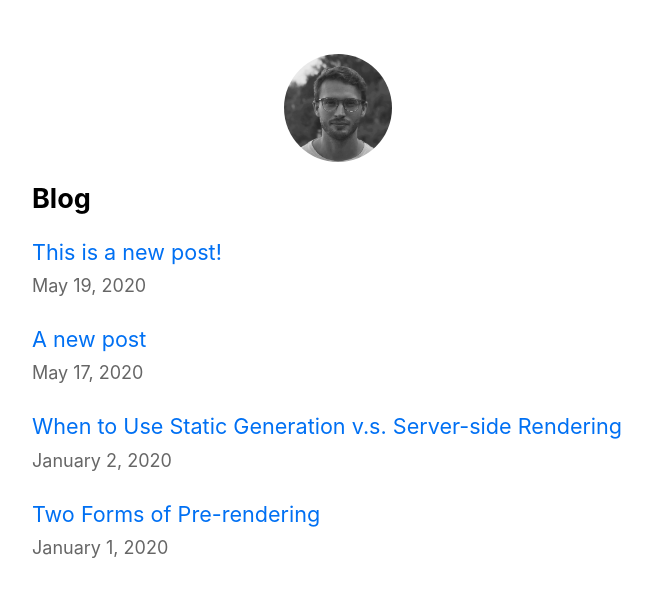
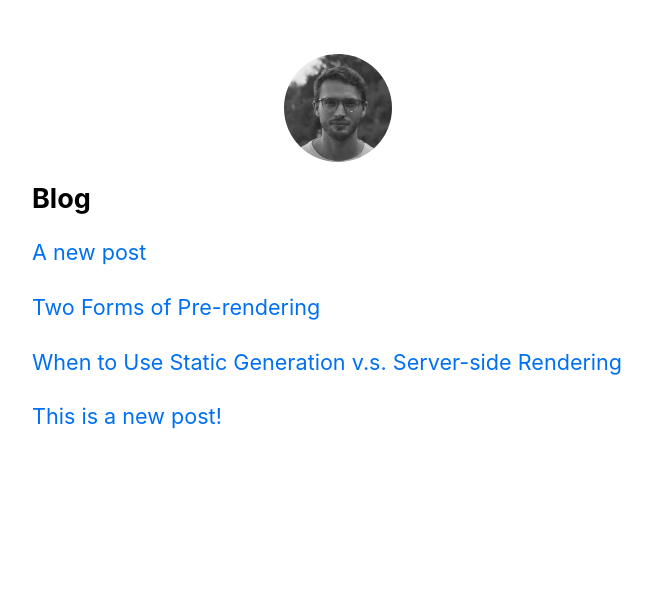
Before and after one commit to joshuaberetta/nextjs-blog, a Next.js app: page / in a window 1280 px wide. Shown: the top 596 px of the page, without its empty margins (302-954 px from the left). Built offline with nearby package versions, Linux system fonts and the light colour scheme.

Commit message:
removing date parsing causing errors from cms

```diff
--- a/lib/posts.ts
+++ b/lib/posts.ts
@@ -23,17 +23,11 @@ export function getSortedPostsData() {
     // Combine the data with the id
     return {
       id,
-      ...(matterResult.data as { date: string; title: string }),
+      ...(matterResult.data as { title: string }),
     };
   });
   // Sort posts by date
-  return allPostsData.sort((a, b) => {
-    if (a.date < b.date) {
-      return 1;
-    } else {
-      return -1;
-    }
-  });
+  return allPostsData;
 }
 
 export function getAllPostIds() {
@@ -64,6 +58,6 @@ export async function getPostData(id: string) {
   return {
     id,
     contentHtml,
-    ...(matterResult.data as { date: string; title: string }),
+    ...(matterResult.data as { title: string }),
   };
 }
--- a/pages/index.tsx
+++ b/pages/index.tsx
@@ -5,7 +5,7 @@ import { GetStaticProps } from "next";
 
 import Layout, { siteTitle } from "../components/layout";
 import { getSortedPostsData } from "../lib/posts";
-import Date from "../components/date";
+// import Date from "../components/date";
 
 const useStyles = makeStyles({
   headingMd: {
@@ -34,7 +34,6 @@ export default function Home({
   allPostsData,
 }: {
   allPostsData: {
-    date: string;
     title: string;
     id: string;
   }[];
@@ -49,15 +48,11 @@ export default function Home({
       <section className={classes.headingMd}>
         <h2 className={classes.headingLg}>Blog</h2>
         <ul className={classes.list}>
-          {allPostsData.map(({ id, date, title }) => (
+          {allPostsData.map(({ id, title }) => (
             <li className={classes.listItem} key={id}>
               <Link href="/posts/[id]" as={`/posts/${id}`}>
                 <a>{title}</a>
               </Link>
-              <br />
-              <small className={classes.lightText}>
-                <Date dateString={date} />
-              </small>
             </li>
           ))}
         </ul>
--- a/pages/posts/[id].tsx
+++ b/pages/posts/[id].tsx
@@ -37,9 +37,9 @@ export default function Post({
       </Head>
       <article>
         <h1 className={classes.headingXl}>{postData.title}</h1>
-        <div className={classes.lightText}>
+        {/* <div className={classes.lightText}>
           <Date dateString={postData.date} />
-        </div>
+        </div> */}
         <div dangerouslySetInnerHTML={{ __html: postData.contentHtml }} />
       </article>
     </Layout>
--- a/posts/new.md
+++ b/posts/new.md
@@ -1,6 +1,5 @@
 ---
 title: "A new post"
-date: "2020-05-17"
 ---
 
 # Heading 1
--- a/posts/pre-rendering.md
+++ b/posts/pre-rendering.md
@@ -1,6 +1,5 @@
 ---
 title: "Two Forms of Pre-rendering"
-date: "2020-01-01"
 ---
 
 Next.js has two forms of pre-rendering: **Static Generation** and **Server-side Rendering**. The difference is in **when** it generates the HTML for a page.
--- a/posts/ssg-ssr.md
+++ b/posts/ssg-ssr.md
@@ -1,6 +1,5 @@
 ---
 title: "When to Use Static Generation v.s. Server-side Rendering"
-date: "2020-01-02"
 ---
 
 We recommend using **Static Generation** (with and without data) whenever possible because your page can be built once and served by CDN, which makes it much faster than having a server render the page on every request.
--- a/posts/this-is-a-new-post.md
+++ b/posts/this-is-a-new-post.md
@@ -1,7 +1,7 @@
 ---
-title: 'This is a new post! '
-date: 2020-05-19T07:03:16.568Z
+title: "This is a new post! "
 ---
+
 # Hello there!
 
 This is me from the Netlify cms 🕺
--- a/public/admin/config.yml
+++ b/public/admin/config.yml
@@ -10,7 +10,7 @@ collections:
     create: true
     fields:
       - { label: "Title", name: "title", widget: "string" }
-      - { label: "Publish Date", name: "date", widget: "datetime" }
+      # - { label: "Publish Date", name: "date", widget: "datetime" }
       - { label: "Body", name: "body", widget: "markdown" }
     # files:
     #   - label: "new"
```
